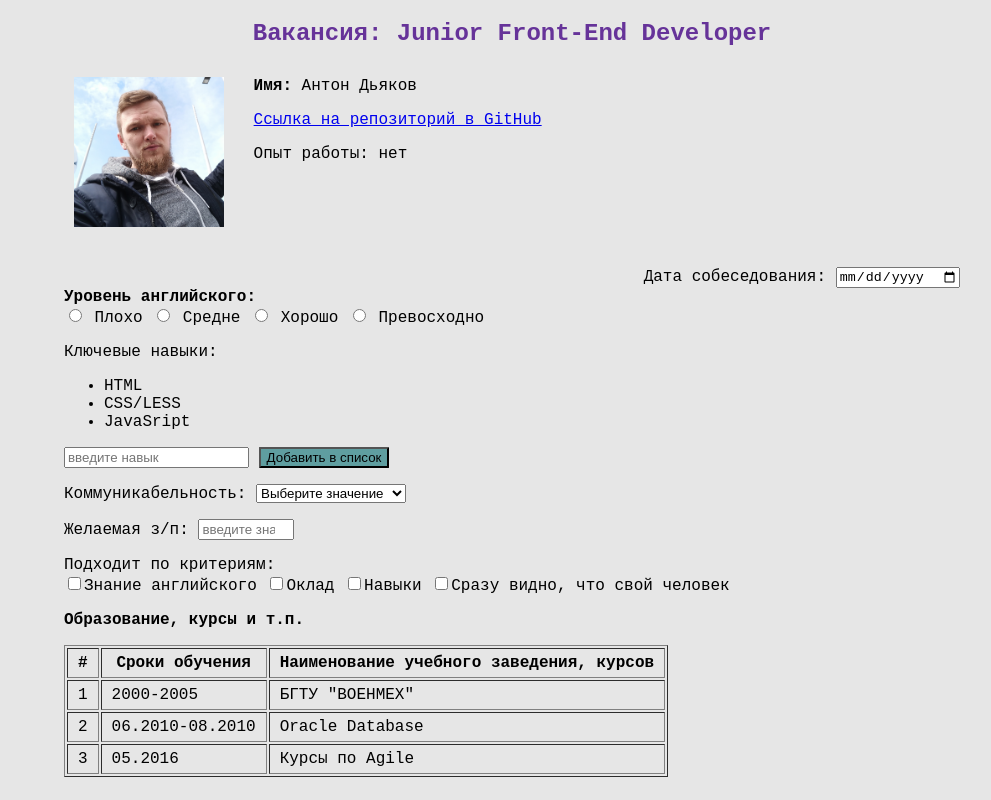
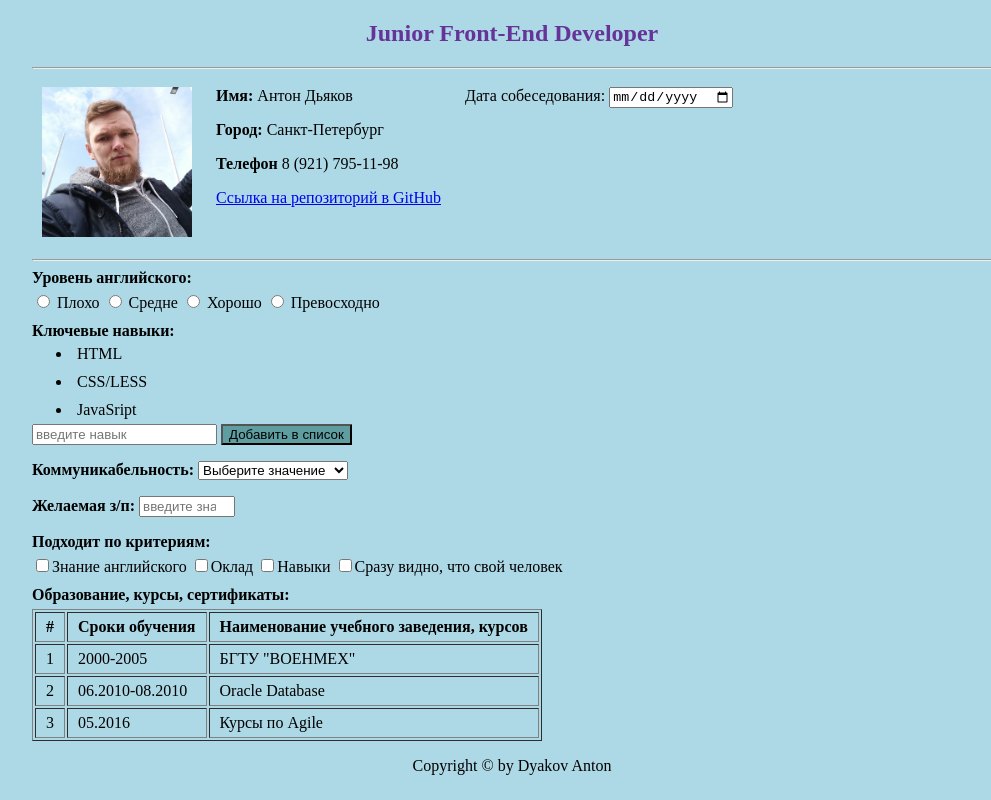
Before and after one commit to dyakant/html, a plain HTML site: page index.html in a window 1280 px wide. Shown: the whole page, without its empty margins (128-1119 px from the left). Drawn offline with Linux system fonts and the light colour scheme.

Commit message:
CV uploaded

```diff
--- a/css/index.css
+++ b/css/index.css
@@ -1,8 +1,7 @@
 body{
-    background-color: rgb(230,230,230);
-    width: 70%;
+    background-color: lightblue;
+    width: 75%;
     margin: 0 auto;
-    font-family: 'Courier New', Courier, monospace;
 }
 
 h2{
@@ -10,7 +9,12 @@ h2{
     text-align: center;
 }
 
-.empl-info {height: 200px;}
+.empl-info {
+    padding-bottom: 0px;}
+
+hr {
+    padding:0px;
+}
 
 .empl-info-el {
     display: inline-block;
@@ -27,6 +31,14 @@ input[type="submit"] {
     background-color: cadetblue;
 }
 
+.criteria>p, .english>p, .education>p {
+    margin-bottom:5px;
+}
+
+.english, .criteria {
+    margin-bottom: 10px;
+}
+
 .date {
     text-align: right;
 }
@@ -34,3 +46,27 @@ input[type="submit"] {
 td, th {
     padding: 5px 10px;
 }
+
+li{
+    padding: 5px;
+}
+
+ul{
+    margin:0px;
+}
+
+.key-skills{
+    margin: 0px;
+}
+
+footer{
+    height: 50px;
+    text-align: center;
+    display:table;
+    width: 100%;
+}
+
+footer p{
+    display:table-cell;
+    vertical-align: middle;
+}
--- a/index.html
+++ b/index.html
@@ -10,7 +10,8 @@
 </head>
 
 <body>
-    <h2>Вакансия: Junior Front-End Developer</h2>
+    <h2>Junior Front-End Developer</h2>
+    <hr>
     <div class="empl-info">
         <div class="empl-info-el">
             <img src="img/photo.jpg" alt="Employe's Photo">
@@ -18,19 +19,26 @@
         <div class="empl-info-el">
             <p>
                 <b>Имя:</b> Антон Дьяков</p>
+            <p>
+                <b>Город:</b> Санкт-Петербург</p>
+            <p>
+                <b>Телефон</b> 8 (921) 795-11-98</p>
             <a href="https://github.com/dyakant/html.git" target="_blank">Ссылка на репозиторий в GitHub</a>
-            <p>Опыт работы: нет</p>
         </div>
-    </div>
+        <div class="empl-info-el">
             <div class="date">
                 Дата собеседования:
                 <input type="date">
 
             </div>
+        </div>
+    </div>
+    <hr>
     <div class="empl-detail">
+        <div class="english">
             <p>
                 <b>Уровень английского:</b>
-            <br>
+            </p>
             <input type="radio" name="lang" value="bad">
             <span>Плохо</span>
             <input type="radio" name="lang" value="middle">
@@ -39,8 +47,9 @@
             <span>Хорошо</span>
             <input type="radio" name="lang" value="perfect">
             <span>Превосходно</span>
-        </p>
-        <p>Ключевые навыки:
+        </div>
+        <span class="key-skills">
+            <b>Ключевые навыки:</b>
             <ul>
                 <li>HTML</li>
                 <li>CSS/LESS</li>
@@ -48,8 +57,9 @@
             </ul>
             <input type="text" placeholder="введите навык">
             <input type="submit" value="Добавить в список">
-        </p>
-        <p>Коммуникабельность:
+        </span>
+        <p>
+            <b>Коммуникабельность:</b>
             <select name="social">
                 <option selected>Выберите значение</option>
                 <option value="s1">Замкнутый</option>
@@ -58,17 +68,25 @@
                 <option value="s4">Нейтральный</option>
             </select>
         </p>
-        <p>Желаемая з/п:
+        <p>
+            <b>Желаемая з/п:</b>
             <input type="number" placeholder="введите значение..." step="1000" min="0" max="1000000">
         </p>
-        <p>Подходит по критериям:
-            <br>
+        <div class="criteria">
+            <p>
+                <b>Подходит по критериям:</b>
+            </p>
+
+
             <input type="checkbox" name="criteria" value="english">Знание английского
             <input type="checkbox" name="criteria" value="salary">Оклад
             <input type="checkbox" name="criteria" value="experience">Навыки
             <input type="checkbox" name="criteria" value="buddy">Сразу видно, что свой человек
+        </div>
+        <div class="education">
+            <p>
+                <b>Образование, курсы, сертификаты:</b>
             </p>
-        <p><b>Образование, курсы и т.п.</b>
             <table border=1>
                 <tr>
                     <th>#</th>
@@ -91,9 +109,11 @@
                     <td>Курсы по Agile</td>
                 </tr>
             </table>
-
-        </p>
         </div>
+    </div>
+    <footer>
+        <p>Copyright &copy by Dyakov Anton</p>
+    </footer>
 </body>
 
 </html>
```
Lines whose indentation alone changed are shown as unchanged.
